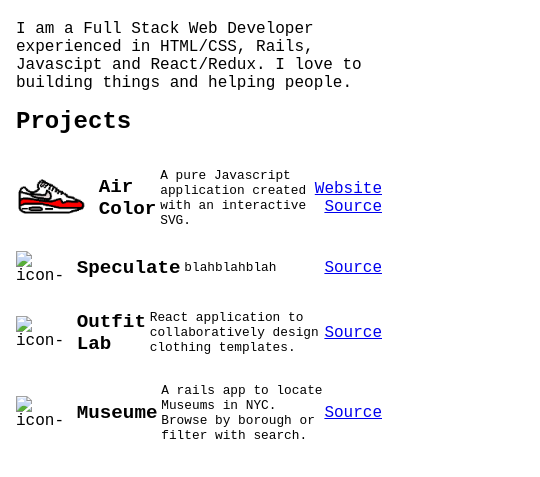
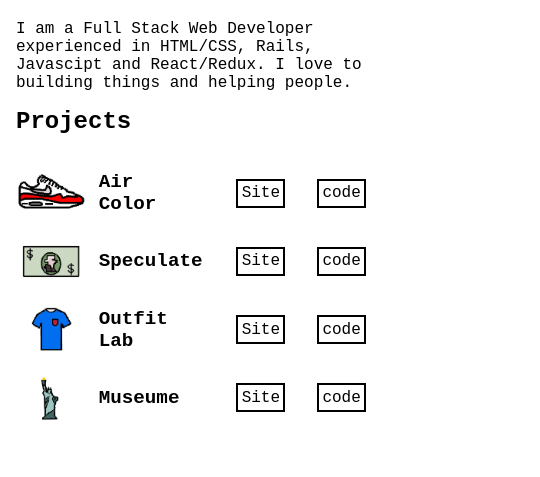
Before and after one commit to Connor-Callahan/connorwcallahan.com, a Gatsby site: page / in a window 390 px wide. Shown: the part 175-652 px from the top of the page, 540 px wide, since content can reach past the window. Built offline with nearby package versions, Linux system fonts and the light colour scheme; Gatsby itself is replaced by a stand-in of ours.

Commit message:
finished projects

```diff
--- a/src/components/ProjectListing.js
+++ b/src/components/ProjectListing.js
@@ -6,7 +6,7 @@ class ProjectListing extends Component {
     const projects = this.props.projects
 
     return (
-      <div>
+      <div className="listing">
       <section className="project-container">
         <h1>Projects</h1>
           {projects.map(project => (
@@ -21,11 +21,11 @@ class ProjectListing extends Component {
               <div className="buttons">
                 {project.demo ? (
                   <a className="button" href={project.demo} target="_blank" rel="noopener noreferrer">
-                    Website
+                    Site
                   </a>
                 ) : null}
                 <a className="source" href={project.source}>
-                  Source
+                  code
                 </a>
               </div>
             </div>
--- a/src/data/projects.js
+++ b/src/data/projects.js
@@ -1,4 +1,7 @@
 import aircolor from '../images/air-color-icon.png'
+import speculate from '../images/speculate-icon.png'
+import museume from '../images/museume-icon.png'
+import outfitlab from '../images/outfit-lab-icon.png'
 
 
 const projects = [
@@ -11,22 +14,22 @@ const projects = [
   },
   {
     title: 'Speculate',
-    demo: '',
-    icon: '',
+    demo: 'poop',
+    icon: speculate,
     source: 'https://github.com/Connor-Callahan/speculate',
     description: 'blahblahblah',
   },
   {
     title: 'Outfit Lab',
-    demo: '',
-    icon: '',
+    demo: 'poop',
+    icon: outfitlab,
     source: 'https://github.com/Connor-Callahan/outfit-lab',
     description: 'React application to collaboratively design clothing templates.',
   },
   {
     title: 'Museume',
-    demo: '',
-    icon: '',
+    demo: 'poop',
+    icon: museume,
     source: 'https://github.com/Connor-Callahan/museume',
     description: 'A rails app to locate Museums in NYC. Browse by borough or filter with search.',
   },
--- a/src/style/projects.scss
+++ b/src/style/projects.scss
@@ -1,10 +1,11 @@
 
-div {
+.listing {
   width: 100%;
   top: 0;
   left: 0;
   background: white;
   font-family: 'IBM Plex Mono', monospace;
+  // border: 2px solid yellow;
 
   .project-container {
     padding: 2em 0 0 0.5em;
@@ -13,6 +14,7 @@ div {
     margin: auto;
     justify-content: space-between;
     transition: height 0.3s ease;
+    // border: 2px solid orange;
 
     .project {
       display: flex;
@@ -26,9 +28,8 @@ div {
       }
       h2 {
         font-size: 1.2em;
-        float: left;
-        padding-right: 0.2em;
-        width: 100%;
+        padding-right: 0.7em;
+        width: auto;
         // border: 2px solid red;
         a {
           text-decoration: none;
@@ -41,6 +42,17 @@ div {
         // border: 2px solid blue;
         width: 300%;
       }
+      .buttons {
+        display: inline-flex;
+        width: auto;
+        a {
+          border: 2px solid black;
+          margin: 1rem;
+          padding: 0.2rem;
+          text-decoration: none;
+          color: black;
+        }
+      }
       .source {
         float: right;
         // border: 2px solid yellow;
@@ -49,4 +61,37 @@ div {
     }
   }
 }
-//
+
+
+@media (max-width: 850px) {
+  .listing {
+    .project-container {
+
+      .project {
+
+
+        .project-icon {
+
+
+        }
+        h2 {
+
+          a {
+          }
+        }
+
+        p {
+          visibility: hidden;
+        }
+        .buttons {
+          margin-left: -20em;
+          a {
+          }
+        }
+        .source {
+
+        }
+      }
+    }
+  }
+}
```
Also changed, not shown: src/images/museume-icon.png (added), src/images/outfit-lab-icon.png (added), src/images/speculate-icon.png (added).
